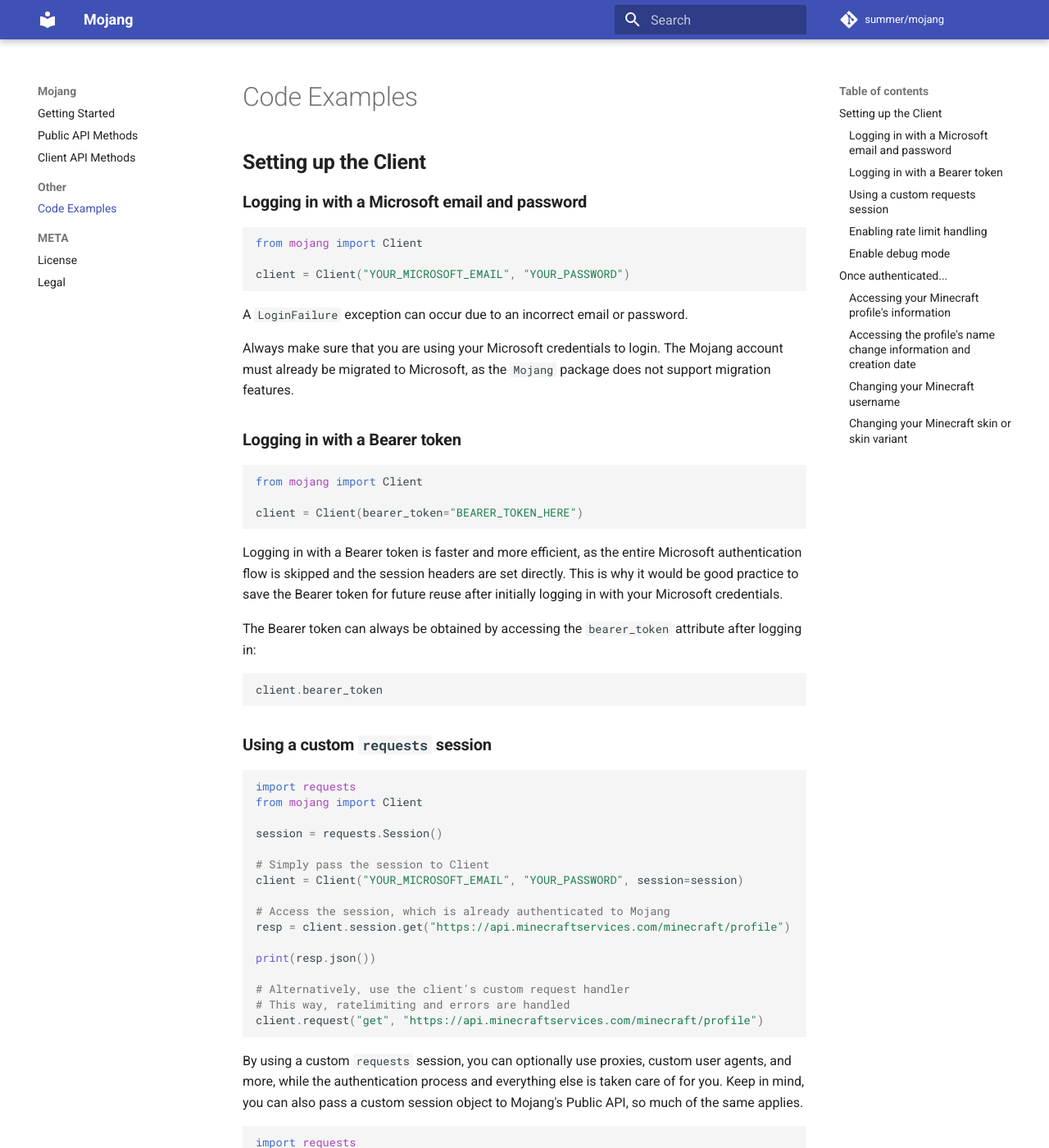
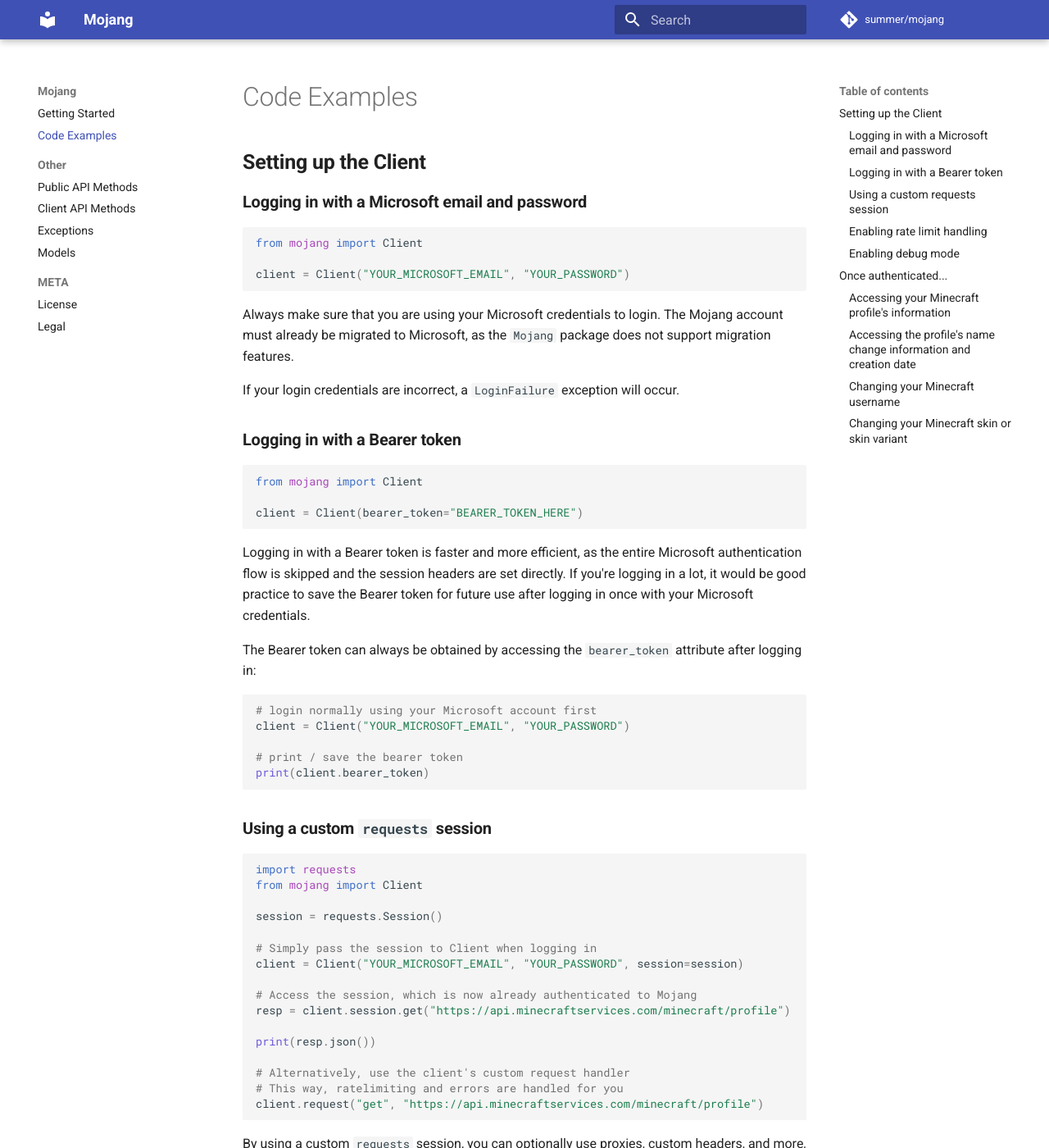
Before and after one commit to summer/mojang, an MkDocs documentation site: the page built from docs/examples.md, in a window 1280 px wide and 1400 px high. Shown: the whole window at 82% size. Built offline with MkDocs 1.6.1 and Material for MkDocs 9.7.7, drawn with Linux system fonts in a browser that asks for light colours; comment, search, counter and statistics services are not loaded; some of the changed text lies outside the part shown.

Commit message:
Expanded and improved documentation

````diff
--- a/docs/css/extra.css
+++ b/docs/css/extra.css
@@ -1,5 +1,13 @@
+tbody {
+    font-size: 15px;
+}
+
 .doc-function {
     margin-top: 55px;
+}
+
+.doc-object:last-of-type {
+    margin-bottom: 30px;
 }
 
 .highlight.language-python .n {
@@ -7,15 +15,15 @@
     color: #4051B5;
 }
 
-div.doc-contents:not(.first) {
+.doc-contents:not(.first) {
     padding-left: 20px;
     border-left: 4px solid rgba(230, 230, 230);
 }
 
-.example .highlight {
-    font-size: 15px !important;
+.doc .doc-contents .first {
+    display: none;
 }
 
-.doc-class-bases {
-    display: none;
+.md-typeset a {
+    text-decoration: underline;
 }
--- a/docs/examples.md
+++ b/docs/examples.md
@@ -6,9 +6,9 @@
 client = Client("YOUR_MICROSOFT_EMAIL", "YOUR_PASSWORD")
 ```
 
-A `LoginFailure` exception can occur due to an incorrect email or password.
+Always make sure that you are using your Microsoft credentials to login. The Mojang account must already be migrated to Microsoft, as the `Mojang` package does not support migration features.
 
-Always make sure that you are using your Microsoft credentials to login. The Mojang account must already be migrated to Microsoft, as the `Mojang` package does not support migration features.
+If your login credentials are incorrect, a `LoginFailure` exception will occur.
 
 
 ### **Logging in with a Bearer token**
@@ -19,11 +19,15 @@
 client = Client(bearer_token="BEARER_TOKEN_HERE")
 ```
 
-Logging in with a Bearer token is faster and more efficient, as the entire Microsoft authentication flow is skipped and the session headers are set directly. This is why it would be good practice to save the Bearer token for future reuse after initially logging in with your Microsoft credentials.
+Logging in with a Bearer token is faster and more efficient, as the entire Microsoft authentication flow is skipped and the session headers are set directly. If you're logging in a lot, it would be good practice to save the Bearer token for future use after logging in once with your Microsoft credentials.
 
 The Bearer token can always be obtained by accessing the `bearer_token` attribute after logging in:
 ```py
-client.bearer_token
+# login normally using your Microsoft account first
+client = Client("YOUR_MICROSOFT_EMAIL", "YOUR_PASSWORD")
+
+# print / save the bearer token
+print(client.bearer_token)
 ```
 
 
@@ -36,20 +40,22 @@
 
 session = requests.Session()
 
-# Simply pass the session to Client
+# Simply pass the session to Client when logging in
 client = Client("YOUR_MICROSOFT_EMAIL", "YOUR_PASSWORD", session=session)
 
-# Access the session, which is already authenticated to Mojang
+# Access the session, which is now already authenticated to Mojang
 resp = client.session.get("https://api.minecraftservices.com/minecraft/profile")
 
 print(resp.json())
 
 # Alternatively, use the client's custom request handler
-# This way, ratelimiting and errors are handled
+# This way, ratelimiting and errors are handled for you
 client.request("get", "https://api.minecraftservices.com/minecraft/profile")
 ```
 
-By using a custom `requests` session, you can optionally use proxies, custom user agents, and more, while the authentication process and everything else is taken care of for you. Keep in mind, you can also pass a custom session object to Mojang's Public API, so much of the same applies.
+By using a custom `requests` session, you can optionally use proxies, custom headers, and more, while the authentication process and everything else is taken care of for you.
+
+Keep in mind, you can also pass a custom session object to Mojang's Public API, so much of the same applies.
 
 ```py
 import requests
@@ -65,9 +71,7 @@
 
 ### **Enabling rate limit handling**
 
-By default, the API will throw an exception whenever it is being rate limited. To enable rate limit handling, just set `retry_on_rate_limit` to `True` when creating a new Client instance or API instance. Both the Client API and Public API will sleep for a specified amount of time before attempting the request again.
-
-The sleep duration can be changed by adjusting `ratelimit_sleep_time`.
+By default, the API will throw a `TooManyRequests` exception whenever it is being rate limited. To enable rate limit handling, just set `retry_on_rate_limit` to `True` when creating a new Client instance or API instance. The library will then sleep for a specified amount of time before attempting the request again.
 
 **Client instance:**
 ```py
@@ -83,8 +87,8 @@
 ```
 
 
-### **Enable debug mode**
-Setting `debug_mode` to `True` will set the logging level to `DEBUG` and all library requests will be shown in the console.
+### **Enabling debug mode**
+Setting `debug_mode` to `True` will set the logging level to `DEBUG` and all library and network requests will be printed to the console.
 ```py
 client = Client("YOUR_MICROSOFT_EMAIL", "YOUR_PASSWORD",
                 debug_mode=True)
@@ -122,23 +126,20 @@
 ```py
 name_info = client.get_name_change_info()
 
-# The dates are already converted to datetime objects for you
-# Do not forget to import the datetime module if using this code
 delta = datetime.today() - name_info.created_at.replace(tzinfo=None)
 
 print(f"This account was created {delta.days} days ago.")
+print(f"The name was last changed on {name_info.changed_at}")
 
 if name_info.name_change_allowed:
     print("A name change is allowed")
 
-if name_info.changed_at:
-    print(f"The name was last changed on {name_info.changed_at}")
 ```
 
 
 ### **Changing your Minecraft username**
 
-Before attempting to claim a Minecraft username, you should make sure that your account has an available name change, as shown in the previous example. You can only change your username once every 30 days.
+Before changing your Minecraft username, you should always make sure that your account has an available name change, as shown in the above example. You can only change your username once every 30 days.
 
 You should also make sure that the username you want is available:
 
@@ -156,11 +157,15 @@
 ```py
 from mojang import API
 
-api = API()
+api = API(retry_on_rate_limit=True, ratelimit_sleep_time=600)
 
-username = "Notch"
-if not api.get_username(username):
-    print(f"{username} isn't free.")
+usernames = ["Notch", "Bob", "Alice"]
+
+for username in usernames:
+    if api.get_username(username):
+        print(f"{username} is taken.")
+    else:
+        print(f"{username} is not taken.")
 ```
 
 
--- a/mkdocs.yml
+++ b/mkdocs.yml
@@ -3,6 +3,7 @@
 repo_name: summer/mojang
 repo_url: https://github.com/summer/mojang
 edit_uri: ""
+
 
 theme:
   name: "material"
@@ -24,11 +25,13 @@
 
 nav:
   - Getting Started: "index.md"
-  - Public API Methods: "api.md"
-  - Client API Methods: "client.md"
+  - Code Examples: "examples.md"
 
   - Other:
-    - Code Examples: "examples.md"
+    - Public API Methods: "api.md"
+    - Client API Methods: "client.md"
+    - Exceptions: "exceptions.md"
+    - Models: "models.md"
 
   - META:
       - "License": "license.md"
@@ -42,3 +45,4 @@
   - pymdownx.superfences
   - toc:
       permalink: "#"
+      toc_depth: 3
````
Also changed, not shown: other parts of docs/examples.md (+2 -2 lines), README.md (+1 -1 lines), docs/api.md (+2 -0 lines), docs/client.md (+2 -0 lines), docs/css/models.css (added, +23 -0 lines), docs/exceptions.md (added, +13 -0 lines), docs/index.md (+1 -1 lines), docs/models.md (added, +14 -0 lines), 5 other files.
